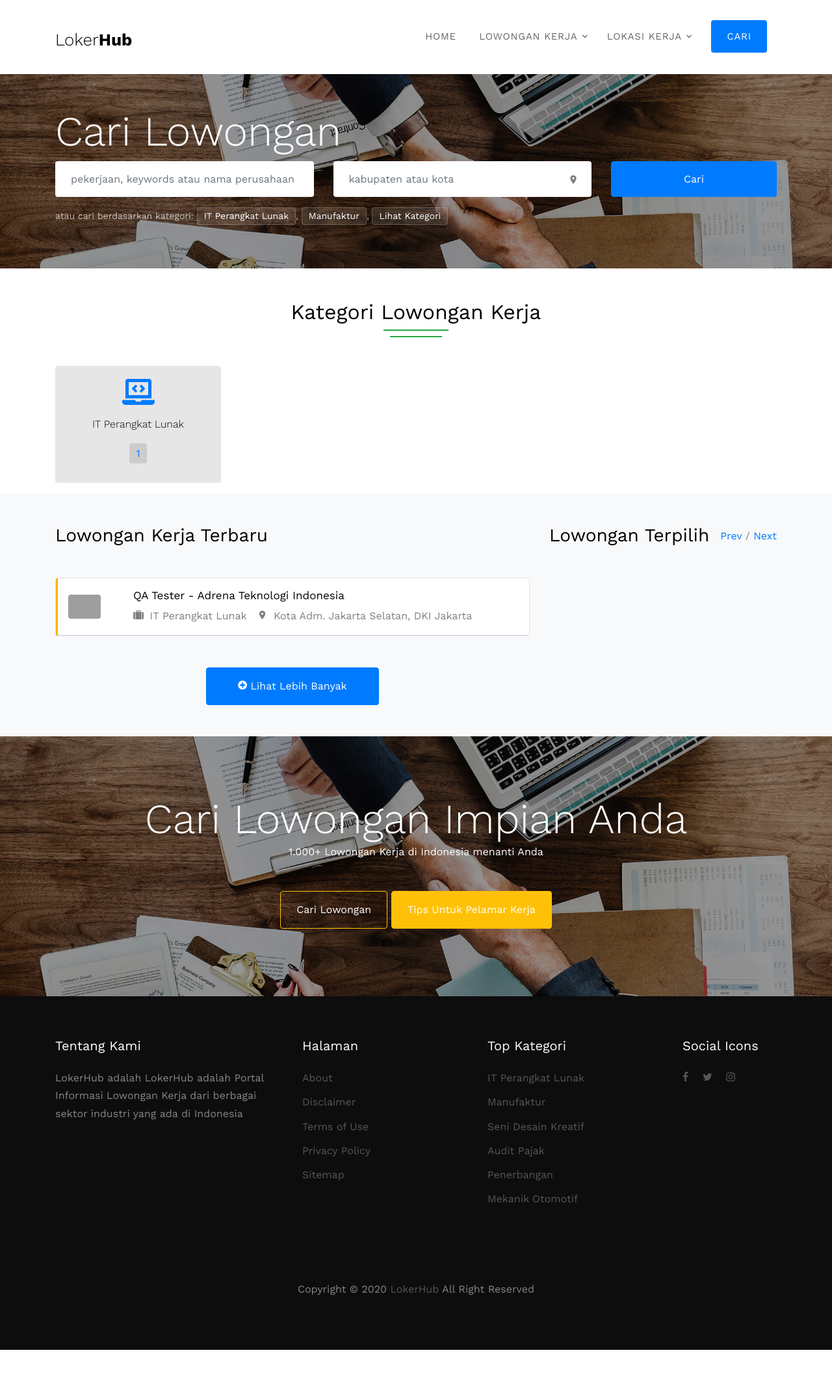
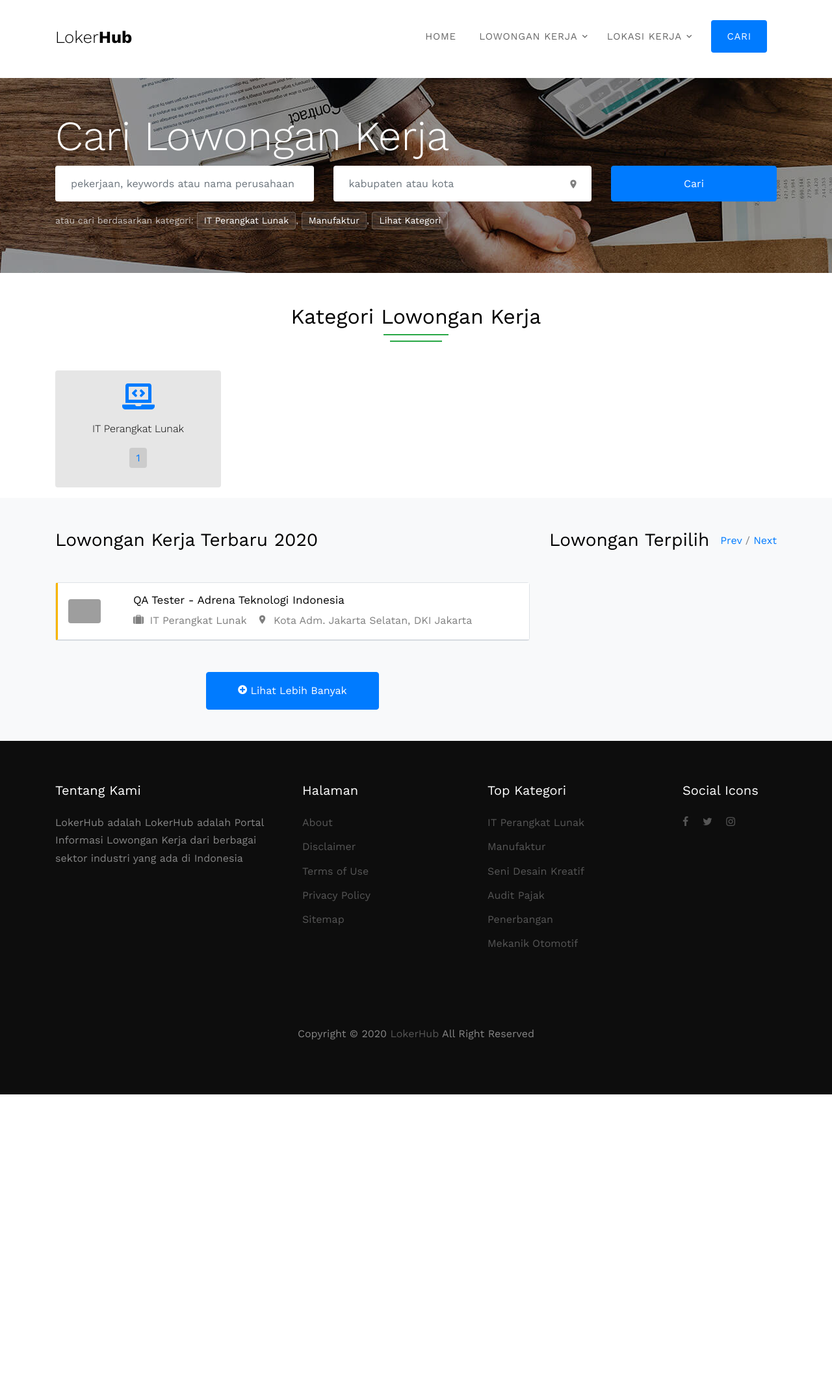
Before and after one commit to Ir001/gampang-kerja, a CodeIgniter app: page /database/ in a window 1280 px wide. Shown: the whole page at 65% size. After the commit the page ends 1684 px from the top, so only its background shows below. Run offline with CodeIgniter, Linux system fonts and the light colour scheme; data comes from the database, SQL or seed files in the repository; some libraries are stand-ins or nearby versions; some web fonts are replaced; grey boxes are pictures that could not be loaded.

Commit message:
Optimasi SEO onpage

```diff
--- a/application/config/config.php
+++ b/application/config/config.php
@@ -24,11 +24,11 @@ $config['site_name'] = 'LokerHub';
 | a PHP script and you can easily do that on your own.
 |
 */
-$config['base_url'] = 'http://gampang-kerja.ant:8080/'; /* With port */
-// $config['base_url'] = 'https://www.lokerhub.com/'; /* Production */
+// $config['base_url'] = 'http://gampang-kerja.ant:8080/'; /* With port */
+$config['base_url'] = 'https://www.lokerhub.com/'; /* Production */
 $config['adsense'] = '';
 $config['tag_manager'] = '';
-$config['keyword'] = 'lokerhub.com, lokerhub, Info Loker, Media Informasi Lowongan Kerja Indonesia';
+$config['keyword'] = 'lokerhub.com, lokerhub, Info Loker, lowongan kerja 2020, loker 2020, loker 2021, lowongan kerja 2021, lowongan kerja surabaya, lowongan kerja bandung, loker bekasi, loker smk, lowongan kerja sma';
 $config['description'] = 'LokerHub adalah Portal Informasi Lowongan Kerja dari berbagai sektor industri yang ada di Indonesia';
 $config['google_search_console'] = 'HL5etQK7pdkHsLPcNROk-rlZ5NdHacBg0S7Mz45aHKA';
 $config['dmca'] = '';
--- a/application/controllers/Home.php
+++ b/application/controllers/Home.php
@@ -26,7 +26,7 @@ class Home extends CI_Controller {
 			$data['post']['deadline_text'] = $this->tanggal->to_indonesia($data['post']['deadline']);
 			$data['post']['expired'] = new DateTime() > new DateTime($data['post']['deadline']) ? true:false;
 			$data['sejenis'] = $this->mloker->get_by_category($data['post']['category_name']);
-			$data['description'] = substr(strip_tags($data['post']['loker_description']), 0, 120);
+			$data['description'] = 'Lowongan Kerja '.$data['post']['title'].' '.$data['post']['perusahaan_name'].' '.substr(strip_tags($data['post']['loker_description']), 0, 120);
 			$data['keyword'] = 'Lowongan Kerja '.$data['post']['title'].' di '.$data['post']['perusahaan_name'];
 			$this->theme->display_user('user/single', $data['post']['title'].' '.$data['post']['perusahaan_name'], $data);
 		}
@@ -192,7 +192,7 @@ class Home extends CI_Controller {
 			$data['post'] = $this->mloker->get_page($permalink);
 			$data['sejenis'] = $this->mpencarian->get();
 			$data['description'] = substr(strip_tags($data['post']['content']),0,120);
-			$data['keyword'] = $data['post']['title'].' Gampang Keja';
+			$data['keyword'] = $data['post']['title'].' '.$this->config->item('site_name');
 			$this->theme->display_user('user/page', ucwords($data['post']['title']), $data);
 		}else{
 			redirect(base_url());
--- a/application/views/theme/user.php
+++ b/application/views/theme/user.php
@@ -1,7 +1,6 @@
 <!DOCTYPE html>
 <html lang="en">
     <head>
-        <title><?=$site_name;?> &mdash; <?=$tagline;?></title>
         <meta charset="utf-8">
         <meta name="viewport" content="width=device-width, initial-scale=1, shrink-to-fit=no">
         <meta content='text/html; charset=UTF-8' http-equiv='Content-Type'/>
@@ -21,13 +20,10 @@
         <link rel="icon" type="image/png" sizes="96x96" href="<?=base_url('assets/')?>favicon-96x96.png">
         <link rel="icon" type="image/png" sizes="16x16" href="<?=base_url('assets/')?>favicon-16x16.png">
         <link rel="manifest" href="<?=base_url('assets/')?>manifest.json">
+        <link href='//www.sharethis.com' rel='dns-prefetch'/>
         <meta name="msapplication-TileColor" content="#28a745">
         <meta name="msapplication-TileImage" content="<?=base_url('assets/')?>ms-icon-144x144.png">
         <meta name="theme-color" content="#28a745">
-        <link href='//www.sharethis.com' rel='dns-prefetch'/>
-        <meta content='index, follow' name='robots'/>
-        <meta name="keywords" content="<?=@$keyword ? $keyword : $this->config->item('keyword');?>">
-        <meta name="description" content="<?=@$description ? $description : $this->config->item('description');?>">
         <meta content='indonesia' name='geo.placename'/>
         <meta content='LokerHub' name='Author'/>
         <meta content='general' name='rating'/>
@@ -35,6 +31,16 @@
         <meta content='<?=$this->config->item('google_site_console');?>' name='google-site-verification'/>
         <meta content='<?=$this->config->item('dmca');?>' name='dmca-site-verification'/>
         <meta content='<?=$this->config->item('yandex');?>' name='yandex-verification'/>
+        <title><?=$site_name;?> &mdash; <?=$tagline;?></title>
+        <meta content='index, follow' name='robots'/>
+        <meta name="keywords" content="<?=@$keyword ? $keyword : $this->config->item('keyword');?>">
+        <meta name="description" content="<?=@$description ? $description : $this->config->item('description');?>">
+        <meta property="og:type" content="website" />
+        <meta property="og:url" content="<?=current_url()?>" />
+        <meta property="og:title" content="<?=$site_name;?> &mdash; <?=$tagline;?>" />
+        <meta property="og:description" content="<?=@$description ? $description : $this->config->item('description');?>">
+        <meta property="og:image" content="<?=base_url('assets/images/')?>hero_1.jpg" />
+
         <!-- [ END Meta Tag SEO Valid HTML5] -->
 
         <link href="https://fonts.googleapis.com/css?family=Amatic+SC:400,700|Work+Sans:300,400,700" rel="stylesheet">
@@ -80,12 +86,10 @@
         /* ]]> */
         </script>
         <?php endif; ?>
-
+        <?=$this->config->item('adsense');?>
     </head>
     <body>
-
     <div class="site-wrap">
-
         <div class="site-mobile-menu">
         <div class="site-mobile-menu-header">
             <div class="site-mobile-menu-close mt-3">
@@ -102,7 +106,7 @@
                 <div class="py-1">
                     <div class="row align-items-center">
                     <div class="col-2">
-                        <h1 class="mb-0 site-logo"><a href="<?=base_url();?>">Loker<strong class="font-weight-bold">Hub</strong> </a></h1>
+                        <span class="mb-0 site-logo"><a href="<?=base_url();?>">Loker<strong class="font-weight-bold">Hub</strong> </a></span>
                         <!--<img src="<?=base_url('assets/images/')?>logo.png" class="img img-fluid"> -->
                     </div>
                     <div class="col-10">
--- a/application/views/user/landing.php
+++ b/application/views/user/landing.php
@@ -1,11 +1,11 @@
 
-        <div style="height: 113px;"></div>
+        <div style="height: 120px;"></div>
 
-        <div class="site-blocks-cover overlay" style="background-image: url('<?=base_url('assets/');?>images/hero_1.jpg');" data-aos="fade" data-stellar-background-ratio="0.5">
+        <div class="site-blocks-cover overlay" style="background: url('<?=base_url('assets/');?>images/hero_1.jpg') center center fixed;" data-aos="fade" data-stellar-background-ratio="0.5">
         <div class="container">
             <div class="row align-items-center">
-            <div class="col-12 mt-sm-3 mt-md-0" data-aos="fade">
-                <h1>Cari Lowongan</h1>
+            <div class="col-md-12 py-3" data-aos="fade">
+                <h1>Cari Lowongan Kerja</h1>
                 <form action="<?=base_url('job')?>" method="post">
                 <div class="row mb-3">
                     <div class="col-md-9">
@@ -64,8 +64,8 @@
         <div class="py-5 bg-light">
         <div class="container">
             <div class="row">
-            <div class="col-md-8 mb-5 mb-md-0" data-aos="fade-up" data-aos-delay="100">
-                <h2 class="mb-5 h3">Lowongan Kerja Terbaru</h2>
+            <div class="col-md-8" data-aos="fade-up" data-aos-delay="100">
+                <h2 class="mb-5 h3">Lowongan Kerja Terbaru <?=date('Y');?></h2>
                 <div class="rounded border jobs-wrap">
                     <?php foreach($result as $job):?>
                     <a href="<?=base_url('lowongan/').strtolower(str_replace(' ', '-', $job['perusahaan_name'])).'/'.$job['permalink'];?>" class="job-item d-block d-md-flex align-items-center freelance">
@@ -97,14 +97,13 @@
                 <div class="nonloop-block-16 owl-carousel">
                     <?php foreach($terbaru as $new):?>
                     <div class="border rounded p-4 bg-white">
-                        <h2 class="h5"><?=$new['title'];?></h2>
-                        <p><span class="border border-warning rounded p-1 px-2 text-warning"><?=$new['category_name'];?></span></p>
-                        <p>
+                        <h3 class="h5"><a href="<?=base_url('lowongan/').strtolower(str_replace(' ', '-', $new['perusahaan_name'])).'/'.$new['permalink'];?>"><?=$new['title'];?></a></h3>
+                        <span class="d-block"><span class="icon-suitcase mr-1"></span> <?=$new['category_name'];?></span>
                         <span class="d-block"><span class="icon-building"></span> <?=$new['perusahaan_name'];?></span>
                         <span class="d-block"><span class="icon-room"></span> <?=ucwords(strtolower($new['nama_kabupaten'])).', '.ucwords($new['nama_provinsi']);?></span>
                         <!-- <span class="d-block"><span class="icon-money mr-1"></span> <a href="/login" class="sm">Login untuk melihat gaji</a></span> -->
                         </p>
-                        <p class="mb-0"><?=substr($new['loker_description'], 0, 250);?></p>
+                        <p class="mb-0"><?=substr($new['loker_description'], 0, 100);?>...</p>
                     </div>
                     <?php endforeach;?>
                 </div>
@@ -113,22 +112,6 @@
             </div>
         </div>
         </div>
-
-
-        <div class="site-blocks-cover overlay inner-page" style="background-image: url('<?=base_url('assets/');?>images/hero_1.jpg');" data-aos="fade" data-stellar-background-ratio="0.5">
-        <div class="container">
-            <div class="row align-items-center justify-content-center">
-            <div class="col-md-12 text-center" data-aos="fade">
-                <h1 class="h3 mb-0">Cari Lowongan Impian Anda</h1>
-                <p class="text-white mb-5">1.000+ Lowongan Kerja di Indonesia menanti Anda</p>
-                <p><a href="<?=base_url('job');?>" class="btn btn-outline-warning py-3 px-4">Cari Lowongan</a> <a href="<?=base_url('blog');?>" class="btn btn-warning py-3 px-4">Tips Untuk Pelamar Kerja</a></p>
-
-            </div>
-            </div>
-        </div>
-        </div>
-
-
         <!-- <div class="py-5 block-15">
             <div class="container">
                 <div class="row">
```
Also changed, not shown: application/views/user/category.php (+8 -10 lines), application/views/user/list.php (+4 -5 lines), application/views/user/single.php (+41 -26 lines), .htaccess. Lines whose indentation alone changed are shown as unchanged.
